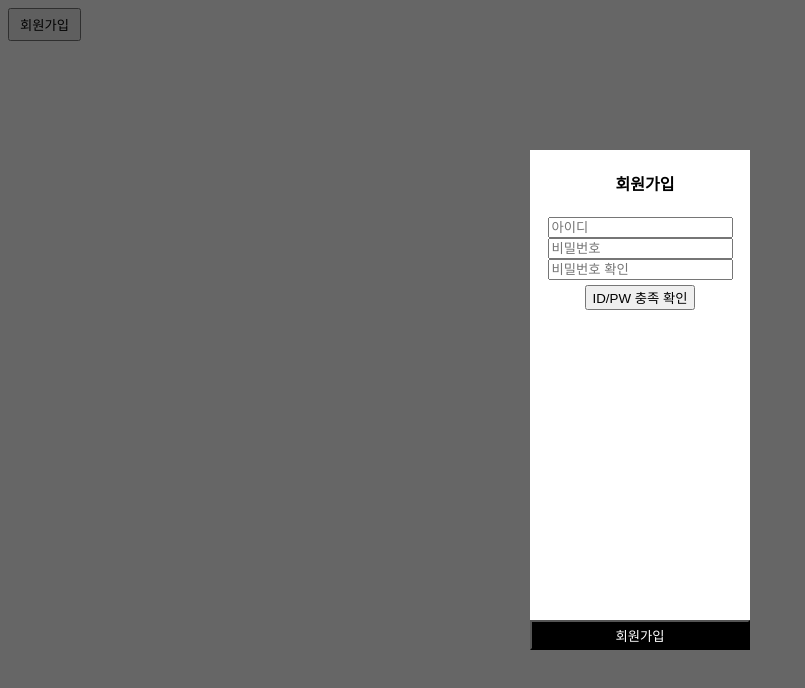
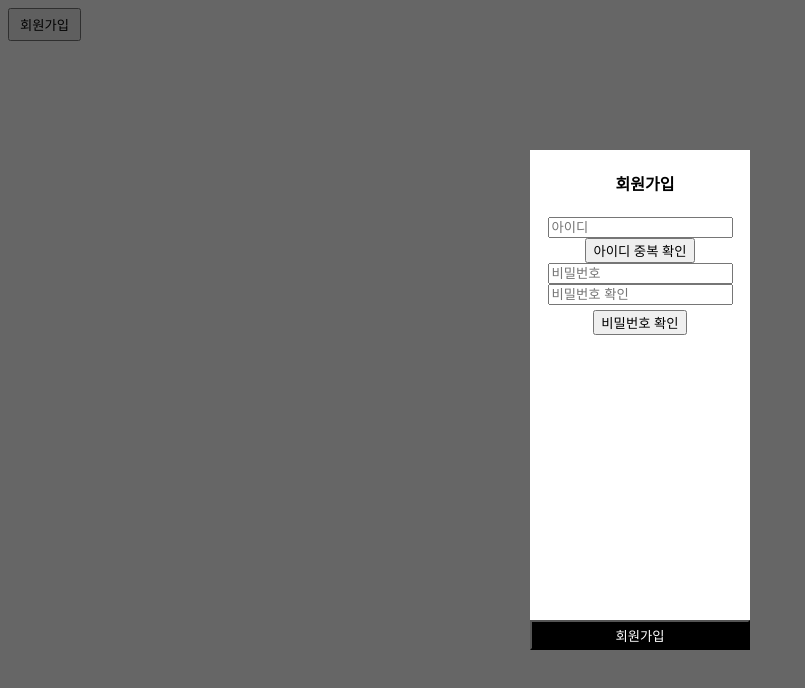
Before and after one commit to 7jjin/dot-com, a plain HTML site: page JoSeungJun/Sign_up.html in a window 1280 px wide. Both pictures are taken after a click on the button "회원가입". Shown: the whole page, without its empty margins (0-805 px from the left). Drawn offline with Linux system fonts and the light colour scheme.

Commit message:
아이디 버튼 수정

```diff
--- a/JoSeungJun/Sign_up.css
+++ b/JoSeungJun/Sign_up.css
@@ -39,9 +39,14 @@ h4{
   text-align: center;
 }
 
+.IdBtn{
+  text-align: right;
+}
+
 .IdPwBtn{
   margin-top: 5px;
 }
+
 .Saticefied{
   font-size: 10px;
 }
--- a/JoSeungJun/Sign_up.html
+++ b/JoSeungJun/Sign_up.html
@@ -23,6 +23,7 @@
                 class="IdInput"
                 placeholder="아이디"
               />
+              <input class="IdBtn" type="submit" value="아이디 중복 확인" />
             </div>
             <div class="Password">
               <input
@@ -40,7 +41,7 @@
                 placeholder="비밀번호 확인"
               />
             </div>
-            <input class="IdPwBtn" type="submit" value="ID/PW 충족 확인" />
+            <input class="IdPwBtn" type="submit" value="비밀번호 확인" />
           </form>
           <form action="" class="join">
             <section class="TruePass" style="display: none">
```
